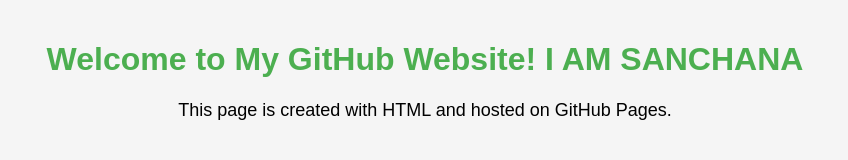
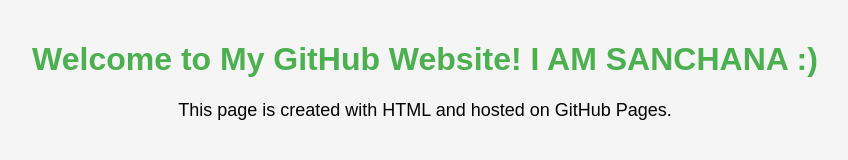
Before and after one commit to SANCHANA77/san-new-website, a plain HTML site: page index.html in a window 1280 px wide. Shown: the whole page, without its empty margins (215-1063 px from the left). Drawn offline with Linux system fonts and the light colour scheme.

Commit message:
Update index.html

```diff
--- a/index.html
+++ b/index.html
@@ -21,7 +21,7 @@
   </style>
 </head>
 <body>
-  <h1>Welcome to My GitHub Website! I AM SANCHANA </h1>
+  <h1>Welcome to My GitHub Website! I AM SANCHANA :) </h1>
   <p>This page is created with HTML and hosted on GitHub Pages.</p>
 </body>
 </html>
```
